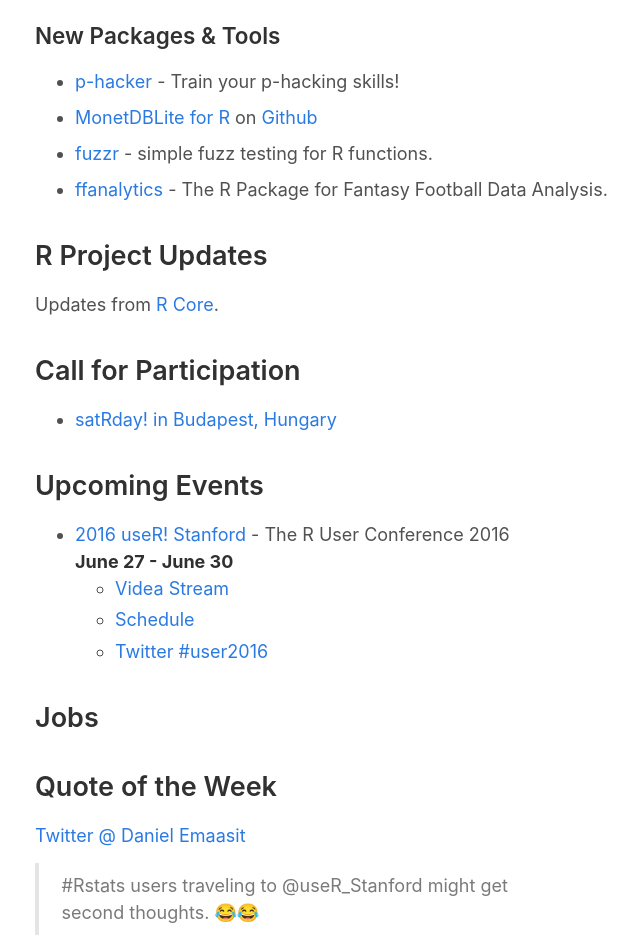
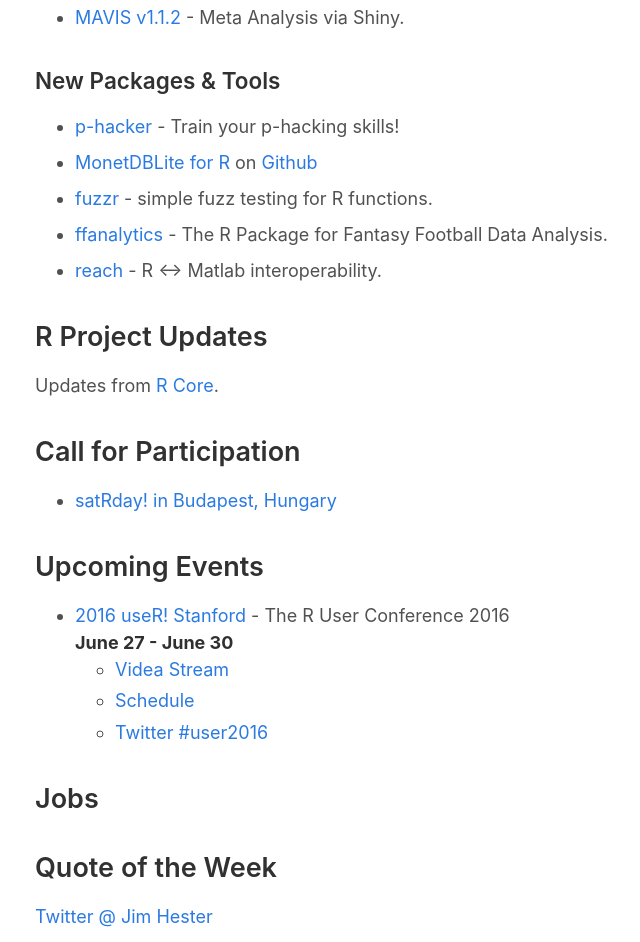
Before and after one commit to rweekly/rweekly.org, a Jekyll site: the page built from draft.md, in a window 1280 px wide and 1400 px high, scrolled down 3834 px. Shown: the top 942 px of the window, without its empty margins (290-930 px from the left). Built offline with Jekyll 4.4.1, drawn with Linux system fonts in a browser that asks for light colours; some of the changed text lies outside the part shown.

Commit message:
Draft: issue 4

```diff
--- a/draft.md
+++ b/draft.md
@@ -114,6 +114,8 @@
 + [fuzzr](https://github.com/mdlincoln/fuzzr) - simple fuzz testing for R functions.
 
 + [ffanalytics](http://fantasyfootballanalytics.net/2016/06/ffanalytics-r-package-fantasy-football-data-analysis.html) - The R Package for Fantasy Football Data Analysis.
+
++ [reach](https://github.com/schmidtchristoph/reach) - R <-> Matlab interoperability.
 
 ## R Project Updates
 
@@ -137,6 +139,12 @@
 
 ## Quote of the Week
 
+[Twitter @ Jim Hester](https://twitter.com/jimhester_/status/745229866946142208)
+
+> All R releases are named after peanuts quotes, 3.3.1 released today is "Bug in Your Hair" https://www.youtube.com/watch?v=ykMmyRC0Dmo&t=15m41s
+
+<iframe width="640" height="360" src="https://www.youtube.com/embed/ykMmyRC0Dmo?start=941" frameborder="0" allowfullscreen></iframe>
+
 [Twitter @ Daniel Emaasit](https://twitter.com/Emaasit/status/746050096035414016)
 
 > #Rstats users traveling to @useR_Stanford might get second thoughts. 😂😂
```
Also changed, not shown: other parts of draft.md (+1 -1 lines).
